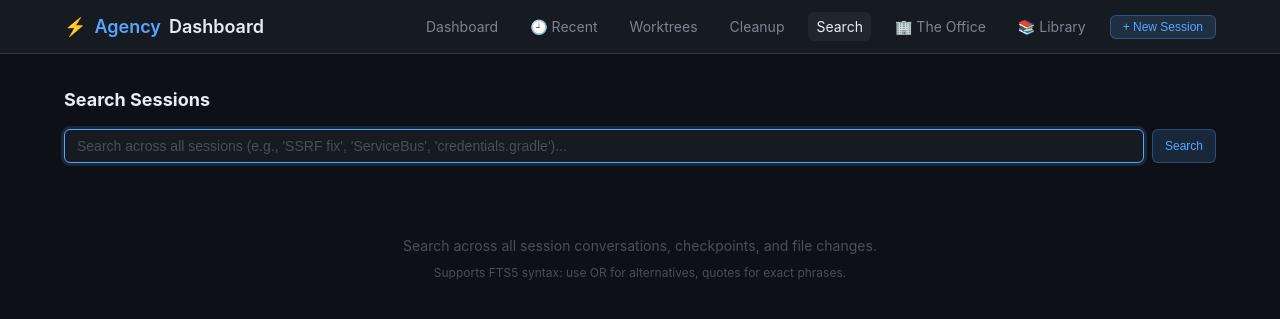
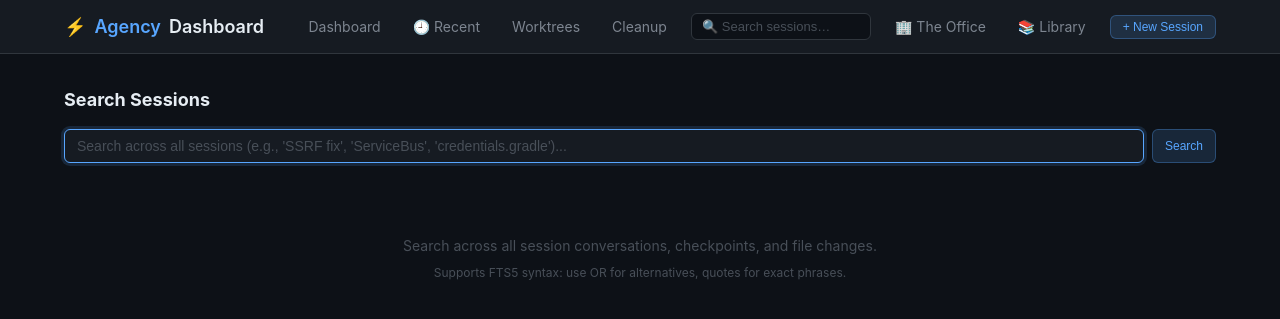
Before and after one commit to Seanstoppable/agency-office, a FastAPI app: page /search in a window 1280 px wide. Shown: the top 319 px of the page. Run offline with FastAPI, Linux system fonts and the light colour scheme.

Commit message:
Move search into a header search bar
Replace the "Search" nav link with an inline search input in the header
so sessions can be searched from any page. Submitting navigates to the
/search results page (which still pre-fills and shows the query).

Co-authored-by: Copilot <223556219+Copilot@users.noreply.github.com>
Copilot-Session: 8550f2f2-a4c3-4b22-8ef7-9bd86dcf8936

```diff
--- a/templates/base.html
+++ b/templates/base.html
@@ -80,6 +80,26 @@
             background: var(--bg-tertiary);
             text-decoration: none;
         }
+
+        .nav-search-input {
+            padding: 5px 10px;
+            background: var(--bg);
+            border: 1px solid var(--border);
+            border-radius: 6px;
+            color: var(--text);
+            font-size: 13px;
+            width: 180px;
+            transition: width 0.15s, border-color 0.15s;
+        }
+
+        .nav-search-input:focus {
+            outline: none;
+            width: 240px;
+            border-color: var(--accent);
+            box-shadow: 0 0 0 3px rgba(88, 166, 255, 0.15);
+        }
+
+        .nav-search-input::placeholder { color: var(--text-dim); }
 
         /* Stats bar */
         .stats-bar {
@@ -512,7 +532,10 @@
                 <a href="/recent" class="{% block nav_recent %}{% endblock %}">🕘 Recent</a>
                 <a href="/worktrees" class="{% block nav_worktrees %}{% endblock %}">Worktrees</a>
                 <a href="/cleanup" class="{% block nav_cleanup %}{% endblock %}">Cleanup</a>
-                <a href="/search" class="{% block nav_search %}{% endblock %}">Search</a>
+                <form action="/search" method="get" style="display: flex;">
+                    <input type="text" name="q" class="nav-search-input"
+                           placeholder="🔍 Search sessions…" value="{{ query if query is defined else '' }}">
+                </form>
                 <a href="/office" class="{% block nav_office %}{% endblock %}">🏢 The Office</a>
                 <a href="/library" class="{% block nav_library %}{% endblock %}">📚 Library</a>
                 <button class="btn btn-primary" onclick="showLaunchModal()">+ New Session</button>
--- a/templates/search.html
+++ b/templates/search.html
@@ -1,6 +1,5 @@
 {% extends "base.html" %}
 {% block title %}Search — Agency{% endblock %}
-{% block nav_search %}active{% endblock %}
 
 {% block content %}
 <div style="padding-top: 16px;">
```
